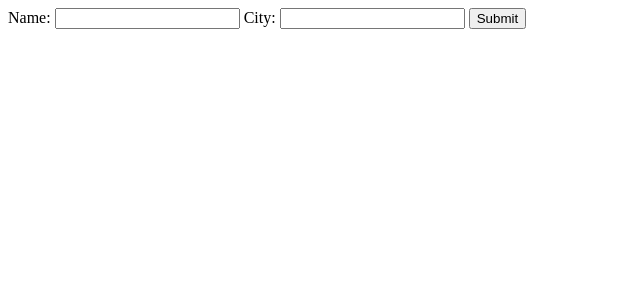
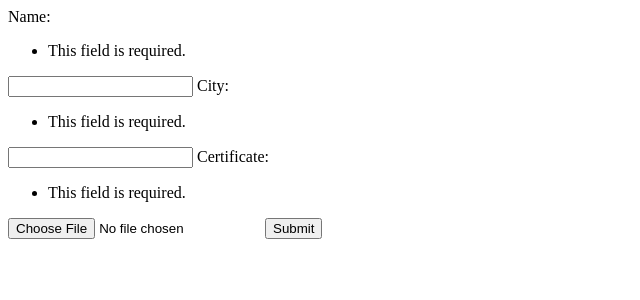
Before and after one commit to vlade11115/hilel-15, a Django app: page /add/ in a window 1280 px wide. Shown: the top 300 px of the page, without its empty margins (0-640 px from the left). Run offline with Django 4.2, Linux system fonts and the light colour scheme.

Commit message:
Add cert (#7)

```diff
--- a/blog/forms.py
+++ b/blog/forms.py
@@ -6,4 +6,4 @@ from blog.models import Student
 class StudentForm(ModelForm):
     class Meta:
         model = Student
-        fields = ('name', 'city')
+        fields = ("name", "city", "certificate")
--- a/blog/models.py
+++ b/blog/models.py
@@ -1,12 +1,19 @@
+import uuid
+
 from django.db import models
 
 
 # Create your models here.
 
 
+def upload_certificate(instance, filename):
+    return f"certificates/{uuid.uuid4()}/{filename}"
+
+
 class Student(models.Model):
     name = models.CharField(max_length=30)
     city = models.CharField(max_length=30)
+    certificate = models.ImageField(upload_to=upload_certificate, null=True)
 
     def __str__(self):
         return self.name
--- a/blog/views.py
+++ b/blog/views.py
@@ -14,7 +14,7 @@ def students(request):
 
 
 def add_student(request):
-    form = StudentForm(request.POST or None)
+    form = StudentForm(request.POST, request.FILES)
 
     if request.method == "GET":
         return render(request, "add_student.html", {"form": form})
--- a/djangoProject1/settings.py
+++ b/djangoProject1/settings.py
@@ -121,6 +121,9 @@ USE_TZ = True
 STATIC_ROOT = BASE_DIR / "staticfiles"
 STATIC_URL = "static/"
 STORAGES = {
+    "default": {
+        "BACKEND": "storages.backends.s3boto3.S3Boto3Storage",
+    },
     # Enable WhiteNoise's GZip and Brotli compression of static assets:
     # https://whitenoise.readthedocs.io/en/latest/django.html#add-compression-and-caching-support
     "staticfiles": {
@@ -132,3 +135,5 @@ STORAGES = {
 # https://docs.djangoproject.com/en/4.2/ref/settings/#default-auto-field
 
 DEFAULT_AUTO_FIELD = "django.db.models.BigAutoField"
+
+AWS_STORAGE_BUCKET_NAME = os.getenv("AWS_STORAGE_BUCKET_NAME")
--- a/templates/add_student.html
+++ b/templates/add_student.html
@@ -1,4 +1,4 @@
-<form action="{% url 'add_student_view' %}" method="post">
+<form action="{% url 'add_student_view' %}" method="post" enctype="multipart/form-data">
     {% csrf_token %}
     {{ form }}
     <input type="submit" value="Submit">
--- a/templates/students.html
+++ b/templates/students.html
@@ -1,6 +1,6 @@
 {% for s in students %}
     {{ s.name }}     {{ s.age }}
-
+    <img src=" {{ s.certificate.url }}" alt="{{ s.name }}">
     <br>
 {% endfor %}
 
```
Also changed, not shown: requirements.txt (+9 -0 lines), blog/migrations/0002_student_certificate.py (added), blog/migrations/0003_alter_student_certificate.py (added).
